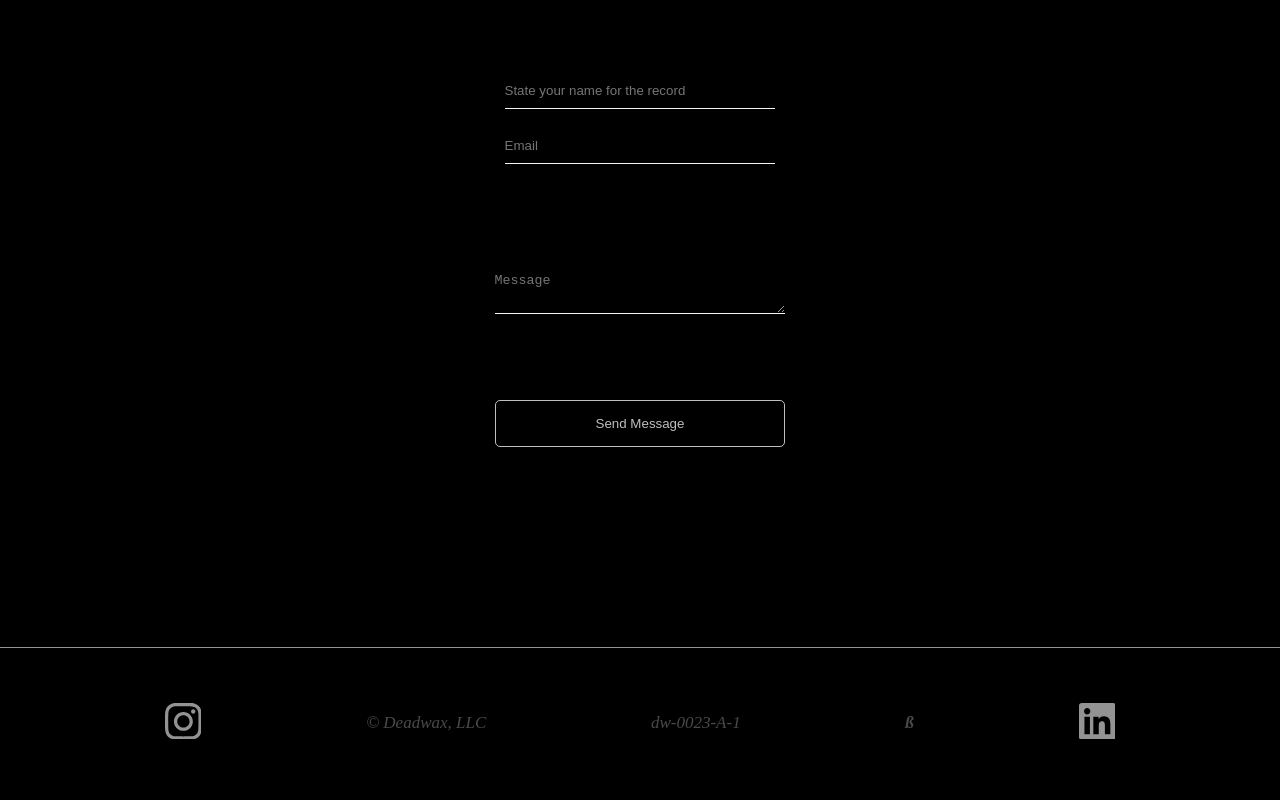
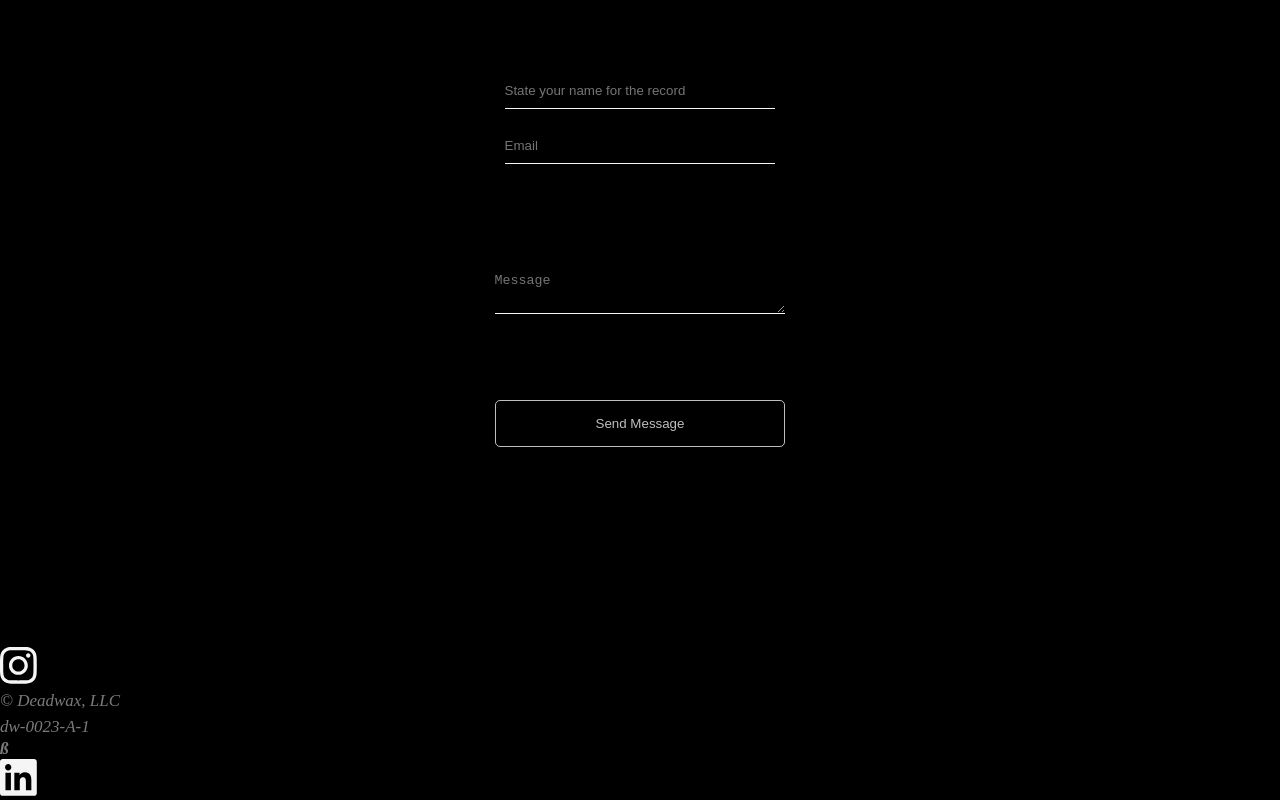
Before and after one commit to CB-Straub/folio-app, a React (Create React App) app: page /contact in a window 1280 px wide. Shown: the part 403-1203 px from the top of the page. Before the commit the page ends 1050 px from the top, so only its background shows below. Built offline with nearby package versions, Linux system fonts and the light colour scheme; a web font is replaced by a local one.

Commit message:
elimination of selectors

```diff
--- a/src/components/Footer.css
+++ b/src/components/Footer.css
@@ -1,13 +1,13 @@
 .footer__container {
     height: 150px;
-    width: 100%;
+    /* width: 100%;
     justify-content: space-evenly;
     align-items: center;
     text-align: center;
     display: flex;
     opacity: 0.6;
     border-top: 1px solid whitesmoke;
-    position:fixed
+    position:fixed */
 }
 
 .footer__icon{
```
